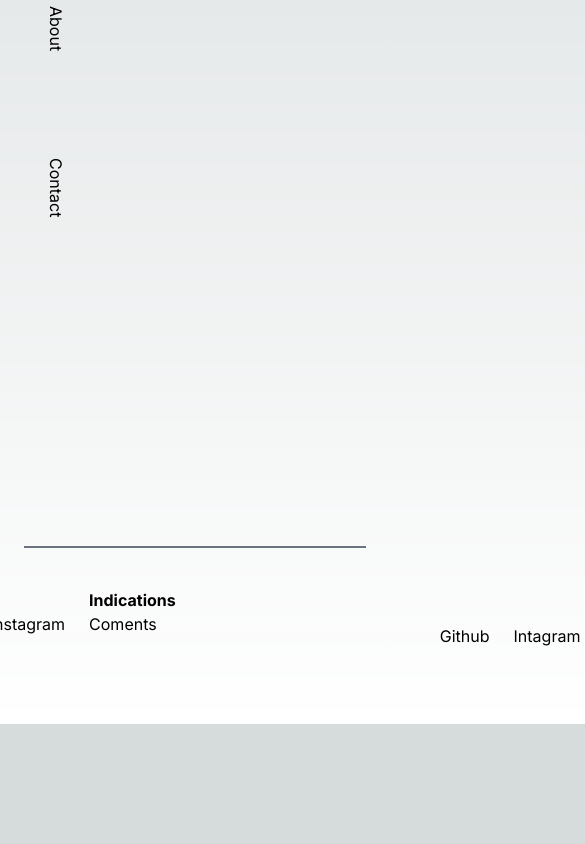
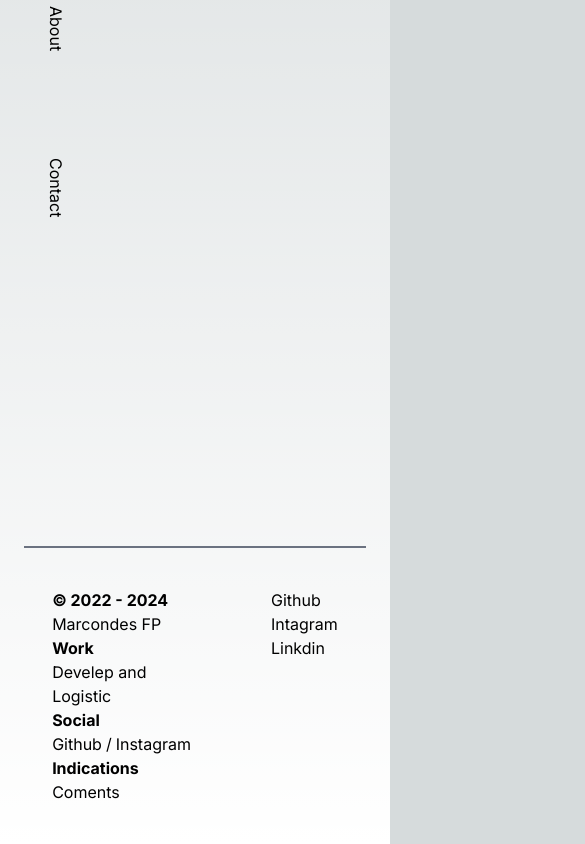
Before and after one commit to mascou9090/portfile-mascou, a Next.js app: page / in a window 390 px wide. Shown: the part 462-1306 px from the top of the page, 585 px wide, since content can reach past the window. Before the commit the page ends 1186 px from the top, so only its background shows below. Built offline with nearby package versions, Linux system fonts and the light colour scheme.

Commit message:
responsive ajusted footer

```diff
--- a/components/Footer/index.tsx
+++ b/components/Footer/index.tsx
@@ -1,10 +1,10 @@
 export const Footer = () => {
     return (
-        <footer className="justify-center mx-6 border-t-2 border-gray-500 flex p-10 w-auto">
+        <footer className="justify-center mx-6 border-t-2 flex border-gray-500 p-10 w-auto">
 
-            <div className="flex space-x-6 sm:flex-col">
+            <div className="pl-18 md:flex md:space-x-20">
                 <p>
-                    <strong>© 2024</strong>
+                    <strong>© 2022 - 2024</strong>
                     <br />
                     <a className="hover:text-gray-400 cursor-pointer" href="#">
                         Marcondes FP
@@ -31,7 +31,9 @@ export const Footer = () => {
                     <br />
                     <a className="hover:text-gray-400 cursor-pointer" href="#">Coments</a>
                 </p>
-                <nav className="flex space-x-6 pl-60 list-none mx-80 items-center ">
+            </div>
+            <div>
+                <nav className="list-none ml-20 items-center">
                     <li className="hover:text-gray-400 cursor-pointer">Github</li>
                     <li className="hover:text-gray-400 cursor-pointer">Intagram</li>
                     <li className="hover:text-gray-400 cursor-pointer">Linkdin</li>
```
